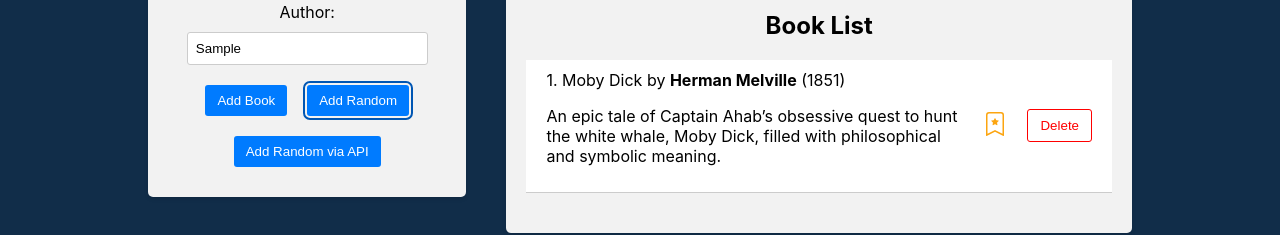
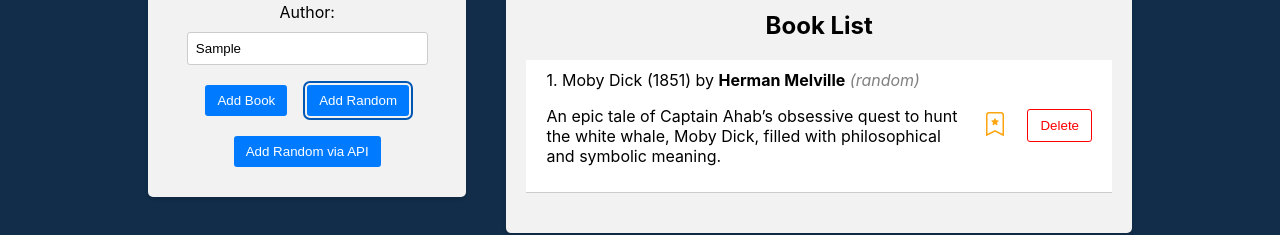
Before and after one commit to SergiyKonrad/MERN-book-library-app, a React (Create React App) app in the folder front/: page / in a window 1280 px wide. Both pictures are taken after typing "Sample", "Sample" into the empty fields and a click on the button "Add Random". Shown: the part 282-517 px from the top of the page. Built offline with nearby package versions, Linux system fonts and the light colour scheme.

Commit message:
book source (as a 3rd parameter in createBookWithID) ,autocomplete='off' and aria-label added

```diff
--- a/front/src/components/BookForm/BookForm.js
+++ b/front/src/components/BookForm/BookForm.js
@@ -16,7 +16,7 @@ const BookForm = () => {
     const randomIndex = Math.floor(Math.random() * booksData.length)
     const randomBook = booksData[randomIndex]
     // const randomBookWithId = createBookWithID({ ...randomBook, isRandom: true })
-    const randomBookWithId = createBookWithID(randomBook, true)
+    const randomBookWithId = createBookWithID(randomBook, true, 'random')
     dispatch(addBook(randomBookWithId))
   }
 
@@ -39,11 +39,12 @@ const BookForm = () => {
     try {
       const res = await axios.get('http://localhost:4000/random-book')
       if (res?.data?.title && res?.data?.author) {
-        const apiBookWithId = createBookWithID(res.data, true)
+        const apiBookWithId = createBookWithID(res.data, true, 'API')
         dispatch(addBook(apiBookWithId))
       }
     } catch (error) {
-      console.log('Error fetching random book', error)
+      alert('Error fetching random book. Please try again later.')
+      console.error('Error fetching random book', error)
     }
   }
 
@@ -58,6 +59,7 @@ const BookForm = () => {
             id="title"
             value={title}
             onChange={(e) => setTitle(e.target.value)}
+            // autocomplete="off"
           />
         </div>
         <div>
@@ -67,6 +69,7 @@ const BookForm = () => {
             id="author"
             value={author}
             onChange={(e) => setAuthor(e.target.value)}
+            autocomplete="off"
           />
         </div>
 
--- a/front/src/components/BookList/BookList.css
+++ b/front/src/components/BookList/BookList.css
@@ -78,3 +78,8 @@
     margin-top: 10px;
   }
 }
+
+.source-info {
+  font-style: italic;
+  color: gray;
+}
--- a/front/src/components/BookList/BookList.js
+++ b/front/src/components/BookList/BookList.js
@@ -74,14 +74,21 @@ const BookList = () => {
           {filteredBooks.map((book, i) => (
             <li key={book.id}>
               <div className="book-info">
-                {++i}. {highlightMatch(book.title, titleFilter)} by{' '}
+                {++i}. {highlightMatch(book.title, titleFilter)}{' '}
+                {book.isRandom ? `(${book.year})` : book.year} by{' '}
                 <strong>{highlightMatch(book.author, authorFilter)}</strong>{' '}
-                {book.isRandom ? `(${book.year})` : book.year}
+                <span className="source-info">({book.source})</span>
                 <p>{book.description}</p>
               </div>
 
               <div className="book-actions">
-                <span onClick={() => handleToggleFavorite(book.id)}>
+                <span
+                  onClick={() => handleToggleFavorite(book.id)}
+                  aria-label={
+                    book.isFavorite
+                      ? 'Remove from favorites'
+                      : 'Add to favorites'
+                  }>
                   {book.isFavorite ? (
                     <BsBookmarkStarFill className="star-icon" />
                   ) : (
@@ -89,7 +96,9 @@ const BookList = () => {
                   )}
                 </span>
 
-                <button onClick={() => handleDeleteBook(book.id)}>
+                <button
+                  onClick={() => handleDeleteBook(book.id)}
+                  aria-label="Delete book">
                   Delete
                 </button>
               </div>
--- a/front/src/utils/createBookWithID.js
+++ b/front/src/utils/createBookWithID.js
@@ -1,8 +1,9 @@
 import { v4 as uuidv4 } from 'uuid'
 
-const createBookWithID = (book, isRandom = false) => {
+const createBookWithID = (book, isRandom = false, source = 'manual') => {
   return {
     ...book,
+    source,
     isFavorite: false,
     id: uuidv4(),
     isRandom,
```
